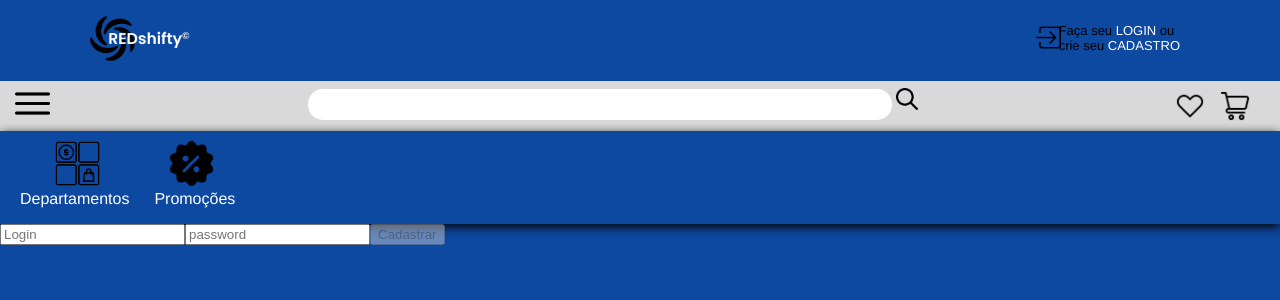
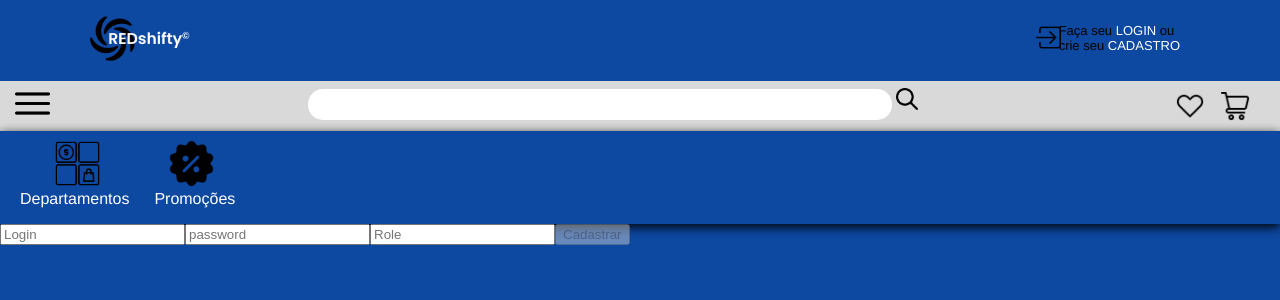
Before and after one commit to Bianca0909/projeto_ecommerce_frontend, an Angular app: page /user in a window 1280 px wide. Shown: the top 300 px of the page. Built offline with nearby package versions, Linux system fonts and the light colour scheme.

Commit message:
Adicionado campo para role no registro de usuário

```diff
--- a/src/app/service/user.service.ts
+++ b/src/app/service/user.service.ts
@@ -1,9 +1,18 @@
+import { HttpClient } from '@angular/common/http';
 import { Injectable } from '@angular/core';
+import { UserModel } from '../model/user-model';
+import { Observable } from 'rxjs';
 
 @Injectable({
   providedIn: 'root'
 })
 export class UserService {
+  url = 'http://localhost:8080/auth/'
 
-  constructor() { }
+  constructor(private http: HttpClient) { }
+
+  register(model: UserModel): Observable<UserModel> {
+    return this.http.post<UserModel>(this.url + 'register', model);
+  }
+
 }
--- a/src/app/user/user.component.html
+++ b/src/app/user/user.component.html
@@ -1,6 +1,5 @@
 <div class="box-cadastro">
-<form class="form-box" >
-
+  <form class="form-box" [formGroup]="form" (ngSubmit)="register()">
     <input
     formControlName="login"
     placeholder="Login"
@@ -10,8 +9,13 @@
     <input
     formControlName="password"
     placeholder="password"
+    type="password"
+    minlength="8"
+    />
+    <input
+    formControlName="role"
+    placeholder="Role"
     type="text"
- minlength="8"
     />
 
     <button type="submit" [disabled]="!form.valid">Cadastrar</button>
--- a/src/app/user/user.component.ts
+++ b/src/app/user/user.component.ts
@@ -1,3 +1,4 @@
+import { UserService } from './../service/user.service';
 import { Component, OnInit } from '@angular/core';
 import { FormBuilder, FormControl, FormGroup, Validators } from '@angular/forms';
 import { UserModel } from '../model/user-model';
@@ -17,8 +18,19 @@ export class UserComponent {
   })
 
   constructor(
-    private formBuilder: FormBuilder
+    private formBuilder: FormBuilder,
+    private UserService: UserService
   ) {}
 
+    register(): void {
+      const userModel: UserModel = this.form.getRawValue();
 
+      this.UserService
+        .register(userModel)
+        .subscribe((domain: UserModel) => {
+          if (domain.id) {
+            this.form.reset();
+          }
+        });
+    }
 }
```
Also changed, not shown: src/app/user/user.module.ts (+6 -3 lines). Lines whose indentation alone changed are shown as unchanged.
